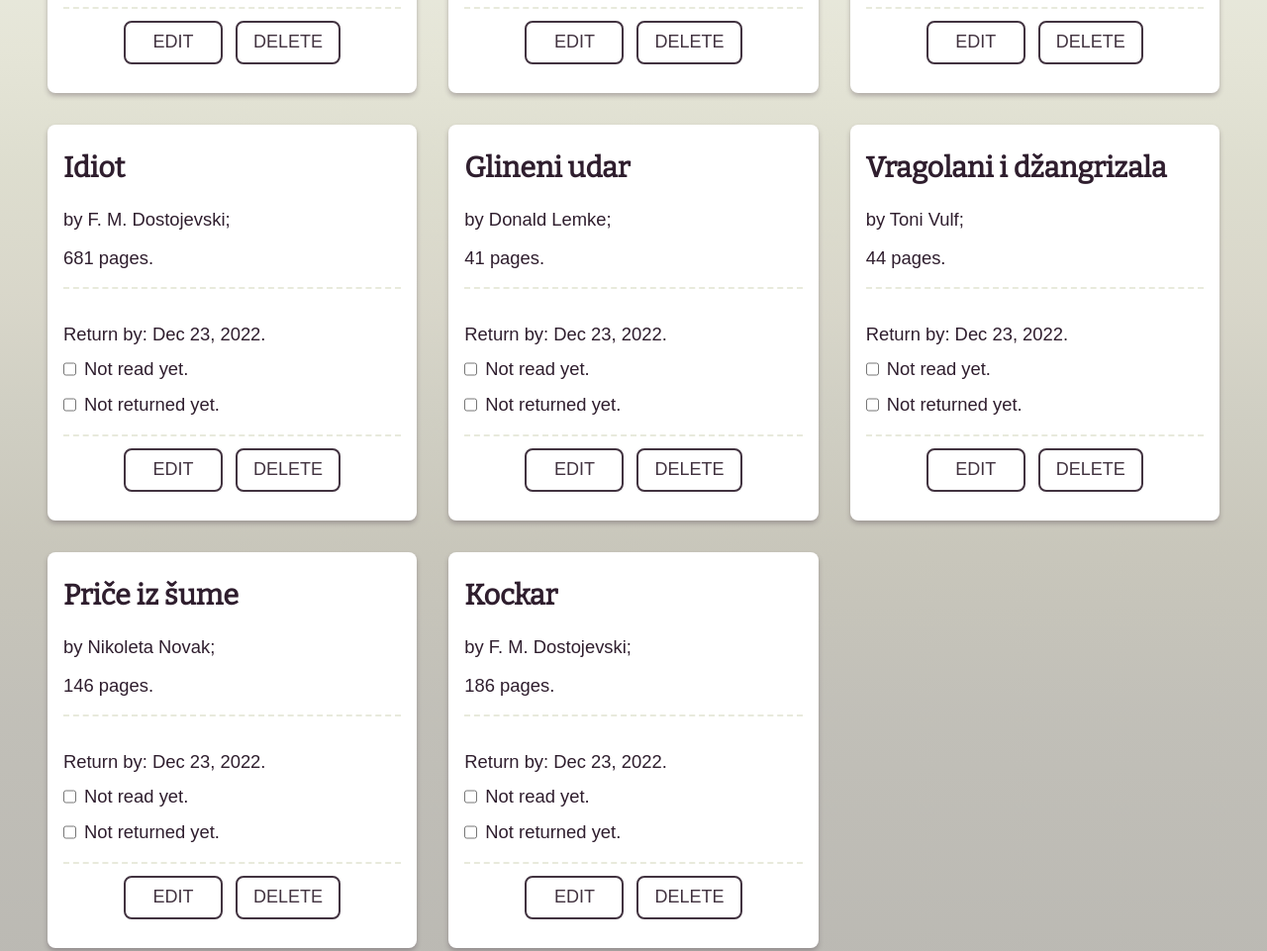
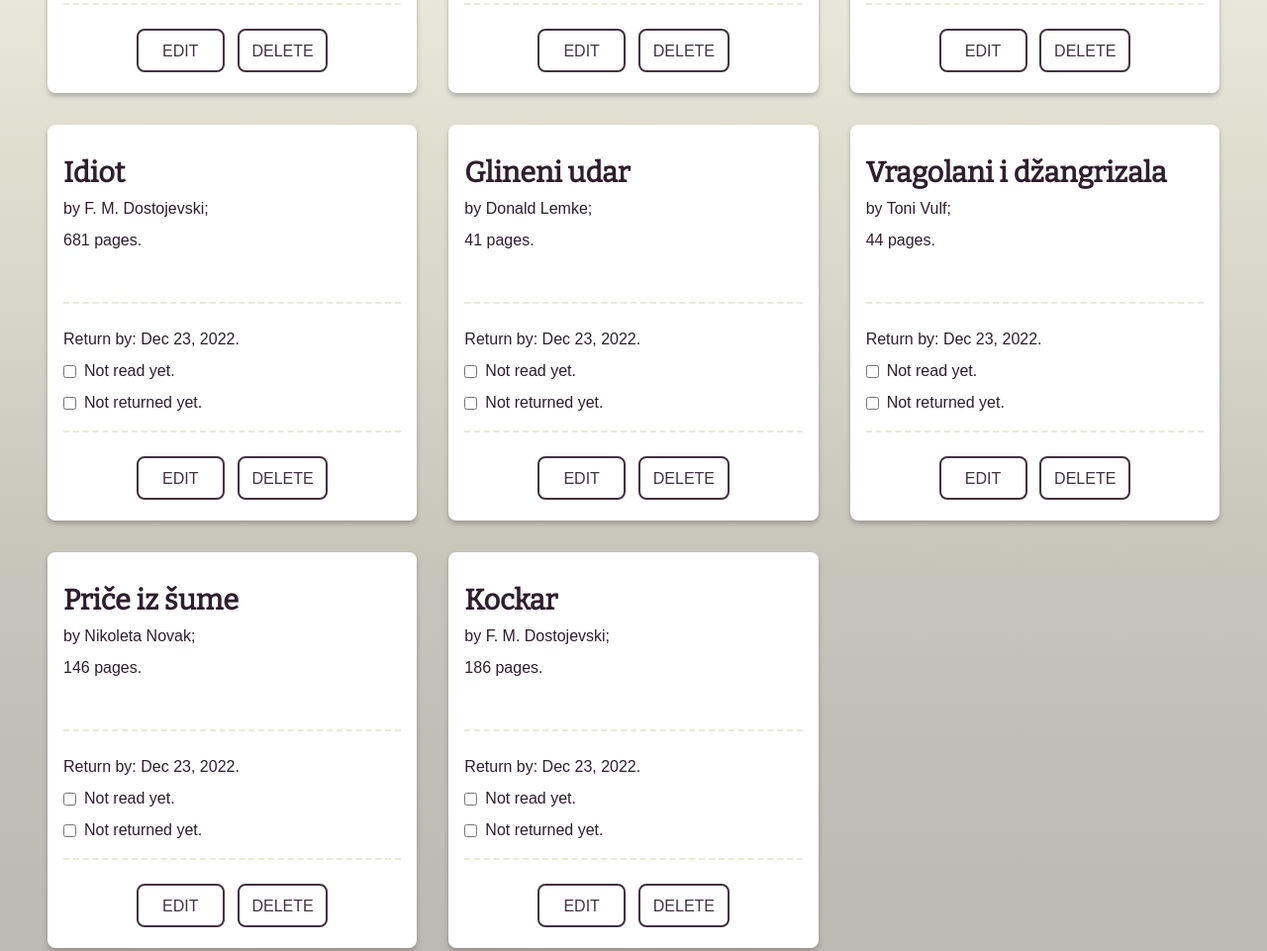
Before and after one commit to je-jo/library, a website: page index.html in a window 1280 px wide. Shown: the part 593-1554 px from the top of the page at 99% size. Drawn offline with Linux system fonts and the light colour scheme.

Commit message:
more styles

```diff
--- a/assets/styles/abstracts/_variables.scss
+++ b/assets/styles/abstracts/_variables.scss
@@ -50,7 +50,6 @@ $white: hsl(0, 0%, 100%);
 /// Font sizes
 $fs-h1:  4rem;
 $fs-h2: 1.8rem;
-$fs-text: 1.15rem;
 
 
 ///Design variables
--- a/assets/styles/base/_typography.scss
+++ b/assets/styles/base/_typography.scss
@@ -16,9 +16,8 @@ h1 {
 h2 {
   font-size: $fs-h2;
   font-size: min(max(1.5rem, 3vw), $fs-h2);
-  margin: 0.65rem 0;
 }
 
 p, label {
-  font-size: $fs-text;
+  // font-size: $fs-text;
 }
--- a/assets/styles/components/_button.scss
+++ b/assets/styles/components/_button.scss
@@ -1,6 +1,10 @@
 // -----------------------------------------------------------------------------
 // This file contains all styles related to the button component.
 // -----------------------------------------------------------------------------
+
+/// Set base button colors
+$button-bg-color: $white;
+$button-text-color: $dark2;
 
 button {
     display: inline-flex;
@@ -9,19 +13,27 @@ button {
     justify-content: center;
     min-width: 10ch;
     min-height: 44px;
-    padding: 0.2em 0.9em;
+    padding: 0.1em 0.8em;
     transition: $transition;
     border: 2px solid currentColor;
     border-radius: $border-radius;
-    background-color: $white;
-    color: $dark2;
-    font-size: 1.125rem;
+    background-color: $button-bg-color;
+    color: $button-text-color;
+    // font-size: 1.125rem;
     line-height: 1.1;
     text-align: center;
     text-transform: uppercase;
     text-decoration: none;
     cursor: pointer;
-    &:hover, &:focus {
-        background-color: $yellow;
+    &.btn--delete {
+        $button-text-color: $accent;
+    }
+    &:hover,
+    &:focus {
+        $button-bg-color: $dark2;
+        $button-text-color: $white;
+        background-color: $button-bg-color;
+        color: $button-text-color;
+        border-color: $button-bg-color;
     }
 }
--- a/assets/styles/components/_card.scss
+++ b/assets/styles/components/_card.scss
@@ -9,9 +9,9 @@
 
 .card {
   display: grid;
-  grid-template-rows: 1fr 1fr auto;
+  grid-template-rows: 1fr auto auto;
   gap: 1rem;
-  padding: 1rem;
+  padding: 2rem 1rem 0.5rem;
   min-height: 25rem;
   border-radius: $border-radius;
   background-color: $white;
@@ -21,24 +21,26 @@
 .card-header,
 .card-body {
 display: grid;
+gap: 0.5rem;
 }
 
 .card-header {
-  align-content: space-between;
+  align-content: start;
 }
 
 .card-body {
   align-content: end;
-  gap: 0.5rem;
 }
 
 .card-body,
 .card-footer {
+  padding-top: 1.5rem;
   border-top: 2px dashed $light1;
 }
 
 .card label {
   display: grid;
   grid-template-columns: auto 1fr;
+  align-items: center;
   gap: 0.5rem;
 }
--- a/assets/styles/components/_dialog.scss
+++ b/assets/styles/components/_dialog.scss
@@ -1,6 +1,6 @@
 dialog {
     margin: auto;
-    border-radius: $border-radius / 2;
+    border-radius: calc($border-radius / 2);
     border: 1px solid $accent;
 }
 
```
Also changed, not shown: assets/styles/main.css.
